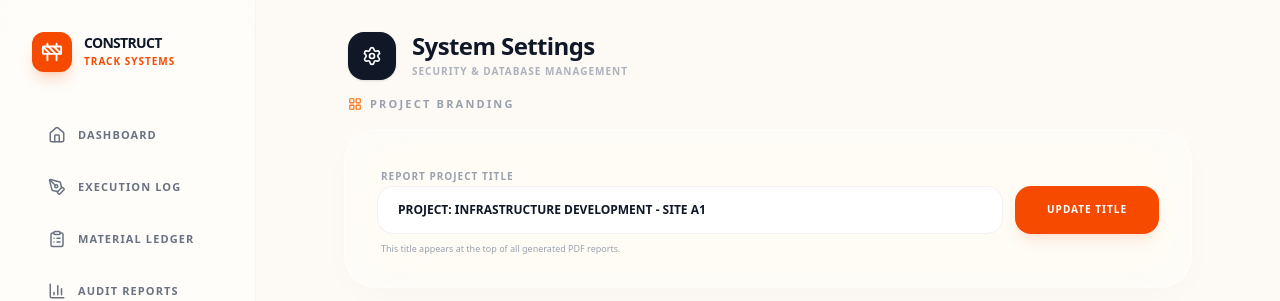
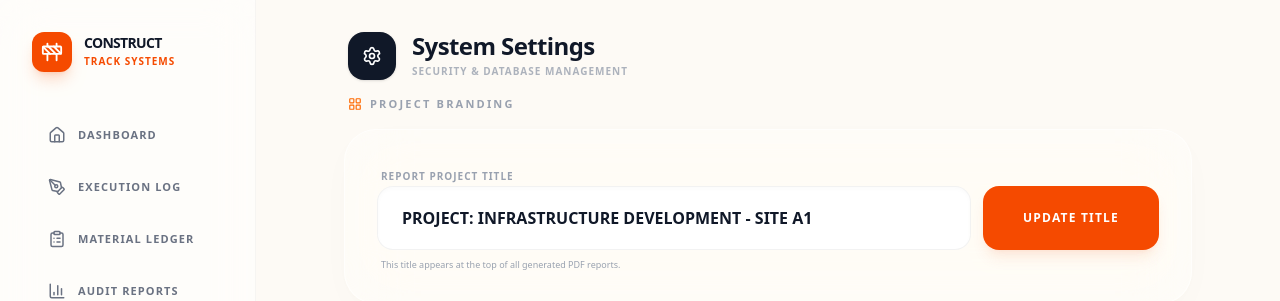
Before and after one commit to khaliduzzamantanoy/constracttrack, a Next.js app: page /settings in a window 1280 px wide. Shown: the top 301 px of the page. Built offline with nearby package versions, Linux system fonts and the light colour scheme; no server answers; the database is empty.

Commit message:
fix: enforce real-time session verification and polish settings UI

```diff
--- /dev/null
+++ b/src/app/api/auth/verify/route.ts
@@ -0,0 +1,10 @@
+import { NextRequest, NextResponse } from "next/server";
+import { getSession } from "@/lib/auth";
+
+export async function GET() {
+  const session = await getSession();
+  if (!session) {
+    return NextResponse.json({ valid: false }, { status: 401 });
+  }
+  return NextResponse.json({ valid: true });
+}
--- a/src/app/settings/page.tsx
+++ b/src/app/settings/page.tsx
@@ -164,12 +164,12 @@ export default function SettingsPage() {
                       value={projectName}
                       onChange={(e) => setProjectName(e.target.value)}
                       placeholder="Enter project name..."
-                      className="flex-1 h-12 px-5 rounded-2xl bg-white border border-black/5 outline-none focus:border-orange-500 transition-all text-xs font-bold text-gray-900"
+                      className="flex-1 h-16 px-6 rounded-2xl bg-white border border-black/5 outline-none focus:border-orange-500 transition-all text-base font-bold text-gray-900 shadow-inner shadow-black/[0.02]"
                    />
                    <button
                       onClick={handleUpdateBranding}
                       disabled={savingConfig}
-                      className="h-12 px-8 rounded-2xl bg-orange-600 text-white text-[10px] font-black uppercase tracking-widest shadow-lg shadow-orange-600/10 hover:bg-orange-700 active:scale-95 transition-all disabled:opacity-50"
+                      className="h-16 px-10 rounded-2xl bg-orange-600 text-white text-[12px] font-black uppercase tracking-widest shadow-lg shadow-orange-600/10 hover:bg-orange-700 active:scale-95 transition-all disabled:opacity-50"
                    >
                       {savingConfig ? 'Saving...' : 'Update Title'}
                    </button>
--- a/src/middleware.ts
+++ b/src/middleware.ts
@@ -16,8 +16,20 @@ export async function middleware(req: NextRequest) {
   if (session) {
     try {
       decoded = await decrypt(session);
+
+      // 2.1 CRITICAL: Verify against DB if it's NOT a public route
+      // We use a fetch to our internal verify API because middleware is Edge Runtime
+      if (!isPublicRoute) {
+        const verifyRes = await fetch(`${req.nextUrl.origin}/api/auth/verify`, {
+          headers: { Cookie: `session=${session}` }
+        });
+
+        if (!verifyRes.ok) {
+          decoded = null; // Mark as invalid if DB check fails
+        }
+      }
     } catch (e) {
-      console.error("Failed to decrypt session", e);
+      console.error("Failed to decrypt or verify session", e);
     }
   }
 
```
